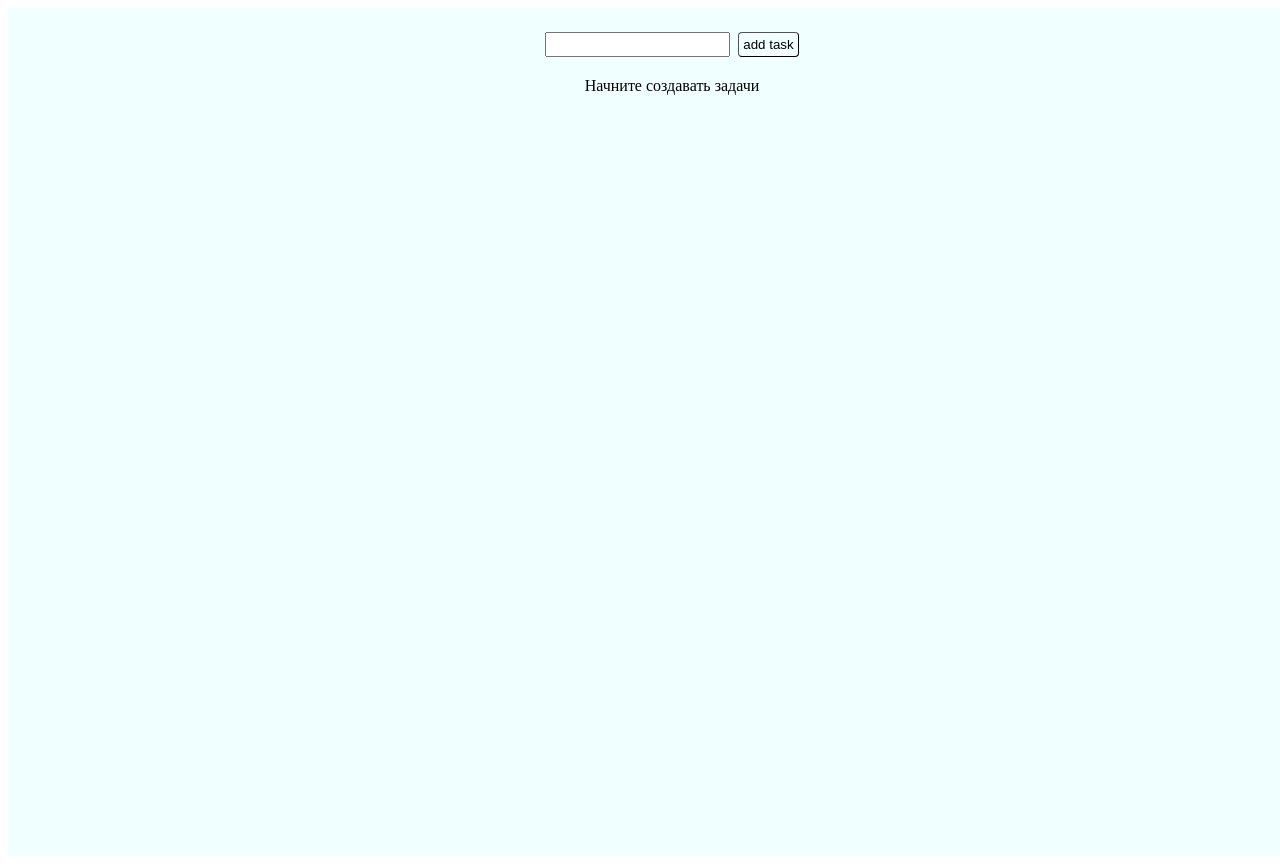
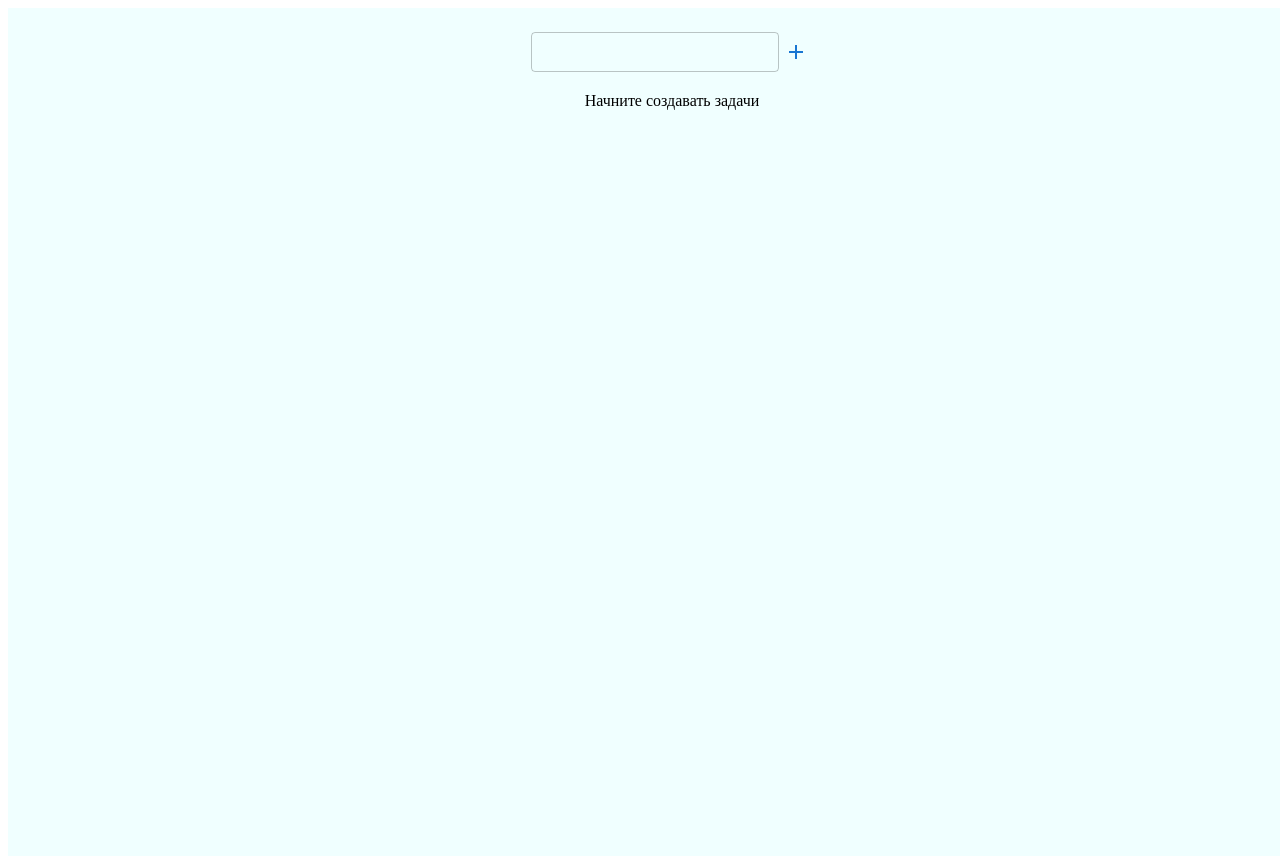
Before and after one commit to ReachTheEndStudy/baseReact, a React (Vite) app: page / in a window 1280 px wide. Shown: the top 864 px of the page. Built offline with nearby package versions, Linux system fonts and the light colour scheme.

Commit message:
add lesson 16

```diff
--- a/package.json
+++ b/package.json
@@ -10,6 +10,10 @@
     "preview": "vite preview"
   },
   "dependencies": {
+    "@emotion/react": "^11.14.0",
+    "@emotion/styled": "^11.14.0",
+    "@mui/icons-material": "^6.4.5",
+    "@mui/material": "^6.4.5",
     "react": "^18.3.1",
     "react-dom": "^18.3.1"
   },
--- a/src/App.module.css
+++ b/src/App.module.css
@@ -5,7 +5,6 @@
 .creteListTasksContainer {
   display: flex;
   justify-content: center;
-  gap: 8px;
 }
 
 .listTasksContainer {
--- a/src/components/FieldWithAddButton/FieldWithAddButton.tsx
+++ b/src/components/FieldWithAddButton/FieldWithAddButton.tsx
@@ -1,3 +1,5 @@
+import { Add } from "@mui/icons-material"
+import { IconButton, TextField } from "@mui/material"
 import { ChangeEvent, memo, useState } from "react"
 
 interface FieldWithAddButtonPropsType {
@@ -17,7 +19,7 @@ export const FieldWithAddButton = memo(({ onClick }: FieldWithAddButtonPropsType
 
 
   return <>
-    <input value={value} onChange={setValueHandler} type='text' />
-    <button onClick={onClickHandler}>add task</button>
+    <TextField size="small" value={value} onChange={setValueHandler} type='text' variant="outlined" />
+    <IconButton size="small" color="primary" onClick={onClickHandler}><Add /></IconButton>
   </>
 })
--- a/src/components/Tasks/Tasks.module.css
+++ b/src/components/Tasks/Tasks.module.css
@@ -7,7 +7,6 @@
 .creteTaskContainer {
   display: flex;
   justify-content: center;
-  gap: 8px;
   margin-bottom: 8px;
 }
 
--- a/src/components/Tasks/Tasks.tsx
+++ b/src/components/Tasks/Tasks.tsx
@@ -2,6 +2,8 @@ import { ChangeEvent, memo, useCallback, useEffect, useState } from "react"
 import style from './Tasks.module.css'
 import { ListType, TaskType } from "../../type"
 import { FieldWithAddButton } from "../FieldWithAddButton/FieldWithAddButton"
+import { Delete, Edit, Save } from "@mui/icons-material"
+import { Checkbox, IconButton, TextField } from "@mui/material"
 
 function propsAreEqual(prevProps: Readonly<TasksPropsType>, nextProps: Readonly<TasksPropsType>): boolean {
   return true
@@ -67,7 +69,7 @@ export const Tasks = memo(({ listTasks, removeListTasks }: TasksPropsType) => {
     <h3>{listTasks.name}</h3>
     <div className={style.creteTaskContainer}>
       <FieldWithAddButton onClick={setTaskHandler} />
-      <button onClick={removeListTasksHandler}>remove list tasks</button>
+      <IconButton size="small" color="primary" onClick={removeListTasksHandler}><Delete /></IconButton>
     </div>
 
     <div>
@@ -77,13 +79,15 @@ export const Tasks = memo(({ listTasks, removeListTasks }: TasksPropsType) => {
           return <div
             className={style.taskLineContainer} key={`${task}_${index}`}>
             <div>
-              <input type='checkbox' checked={task.isDone} onChange={() => changeIsDoneTask(task.id)} />
-              {isEdit ? <input type="text" value={editableTask.name} onChange={setEditableTaskName} /> : <span>{task.name}</span>}
+              <Checkbox checked={task.isDone} onChange={() => changeIsDoneTask(task.id)} color="secondary" />
+              {isEdit
+                ? <TextField size="small" value={editableTask.name} onChange={setEditableTaskName} type='text' variant="outlined" />
+                : <span>{task.name}</span>}
             </div>
 
             <div>
-              <button onClick={() => editTask(task, isEdit)}>{isEdit ? 'save' : 'edit'}</button>
-              <button onClick={() => removeTask(task.id)}>remove</button>
+              <IconButton size="small" color="primary" onClick={() => editTask(task, isEdit)}>{isEdit ? <Save /> : <Edit />}</IconButton>
+              <IconButton size="small" color="primary" onClick={() => removeTask(task.id)}><Delete /></IconButton>
             </div>
           </div>
         }
```
Also changed, not shown: 1 other file (tests, documents, lock files or other folders).
